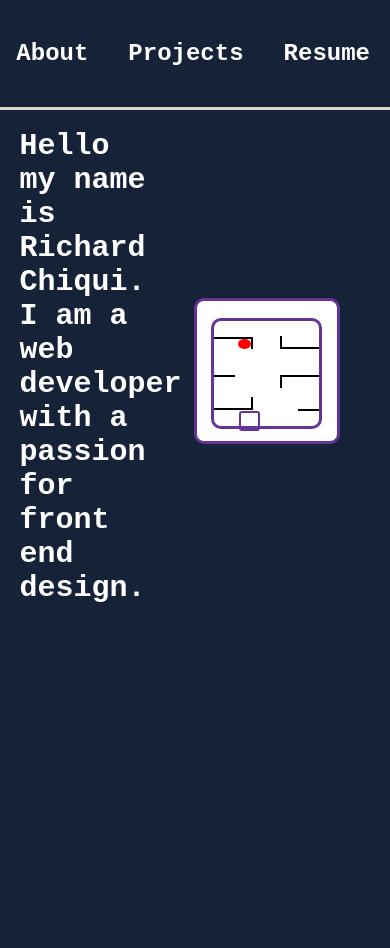
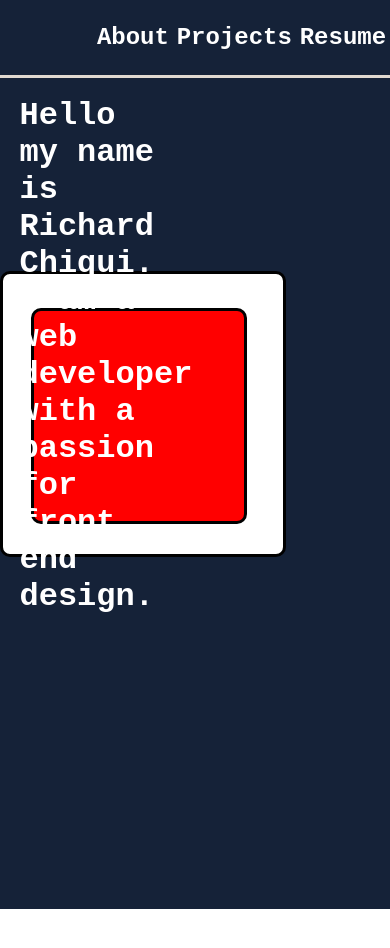
Before and after one commit to RichardChiqui/PersonalWebsite, a React (Create React App) app: page / in a window 390 px wide. Shown: the top 948 px of the page. After the commit the page ends 909 px from the top, so only its background shows below. Built offline with nearby package versions, Linux system fonts and the light colour scheme; the HTML template or start-up script is replaced by a standard one.

Commit message:
redo sizes so that they are responsive across mutiple media device sizes

```diff
--- a/src/HomePageComponents/CircuitPiece.js
+++ b/src/HomePageComponents/CircuitPiece.js
@@ -9,28 +9,10 @@ export default function CircuitPiece(){
 
        <div className="circuit">
          <div className="outer-square">
+            <div className="inner-square">
 
-                <div className="inner-square">
-                    <div className="left-wires1">
+            </div>
 
-                        <div className="node1"></div>
-                    </div>
-                    <div className="left-wires2"></div>
-                    <div className="left-wires3"></div>
-
-
-                    <div className="left-wires4"></div>
-                    <div className="left-wires5"></div>
-                    <div className="left-wires6"></div>
-
-
-
-                    <div className="smallest-square">
-
-                    </div>
-
-
-                </div>
 
 
             </div>
--- a/src/HomePageComponents/circuit.css
+++ b/src/HomePageComponents/circuit.css
@@ -1,18 +1,19 @@
 .circuit{
     padding: 0;
-    margin-right: 50px;
+    margin-right: 11%;
+    margin-top: 2%;
 
 }
 
 .outer-square{
-    width:140px;
-    height:140px;
-    border: 3px solid rebeccapurple;
+    width:280px;
+    height:280px;
+    border: 3px solid black;
     border-radius: 10px;
 
     background-color: white;
     margin-left: auto;
-    margin-right: 0;
+    margin-right: 100px;
 
 
 }
@@ -21,8 +22,9 @@
     margin-left: 10%;
     width:75%;
     height: 75%;
-    border: 3px solid rebeccapurple;
+    border: 3px solid black;
     border-radius: 10px;
+    background-color: red;
 
 
 
@@ -32,10 +34,10 @@
 .smallest-square{
     width: 16%;
     height: 16%;
-    border: 2px solid rebeccapurple;
+    border: 2px solid black;
     border-radius: 3px;
     margin-left: 24%;
-    /* margin-top: -35%; */
+
 
 
 
@@ -99,9 +101,11 @@
 }
 
 .node1{
-    width: 35%;
+    width: 29%;
     height: 100%;
     border-radius: 50%;
-    background-color: red;
-    margin-left: auto;
+    background-color: black;
+   margin-top: 7px;
+    margin-left: 32.5px;
+
 }
--- a/src/index.css
+++ b/src/index.css
@@ -1,6 +1,7 @@
 body {
   margin: 0;
   padding:0;
+
 }
 .nav-header{
 background-color: #152238;
@@ -9,7 +10,7 @@ justify-content: flex-end;
 clear: none;
 color:white;
 font-family: 'Courier New', Courier, monospace;
-border:3px solid #E1D9D1;
+border: .2em solid #E1D9D1;
 border-top: 0px;
 border-left: 0px;
 border-right:0px;
@@ -18,14 +19,15 @@ border-right:0px;
 .landing-page{
   display: flex;
   flex-direction: column;
+  height: 100vh;
 }
 .nav-header > h1{
-  padding: 20px;
+  padding: 1%;
 }
 
 .home-body{
   background: #152238;
-  height: 100vh;
+  height: 100%;
 
 
 }
@@ -40,8 +42,8 @@ border-right:0px;
 .home-description{
   width:auto;
   height: auto;
-  margin: 0px;
-  font-size: 30px;
+  margin: 0%;
+  font-size: 2em;
   color:white;
   font-family: 'Courier New', Courier, monospace;
 }
```
